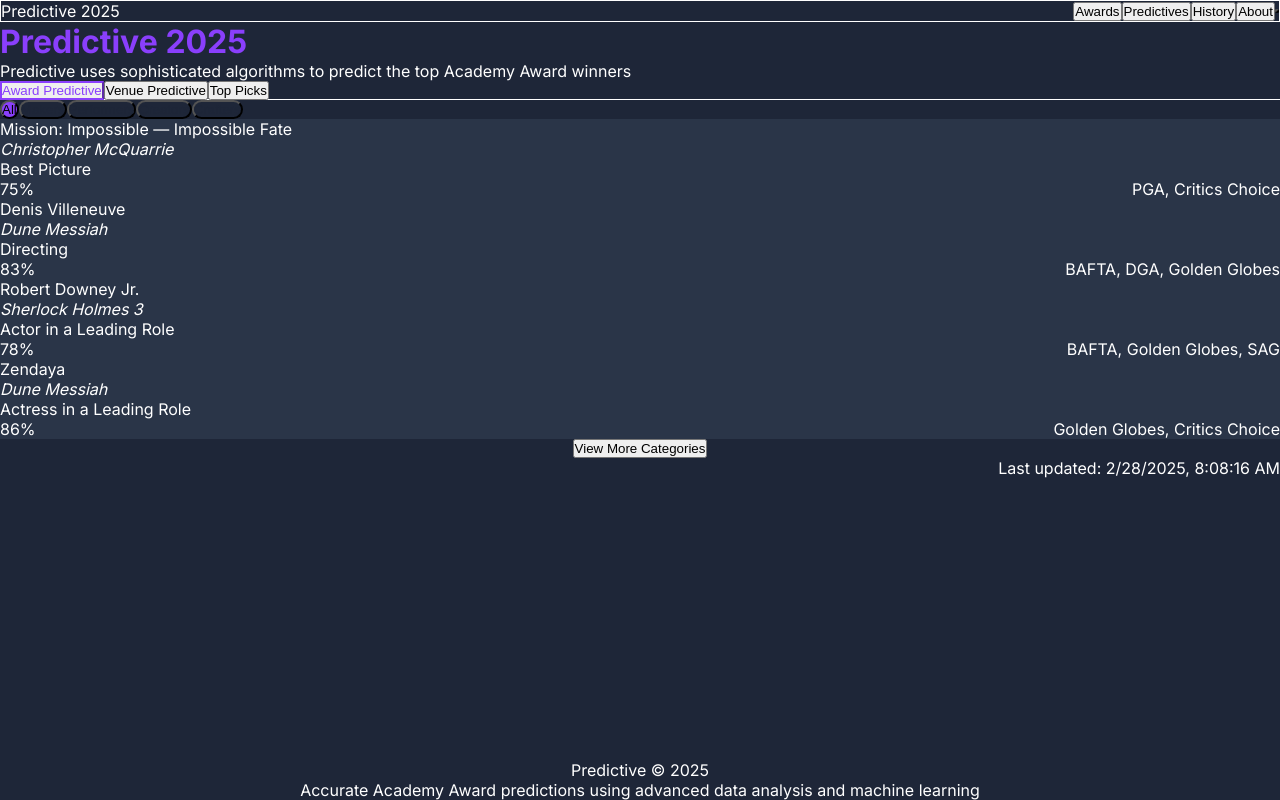
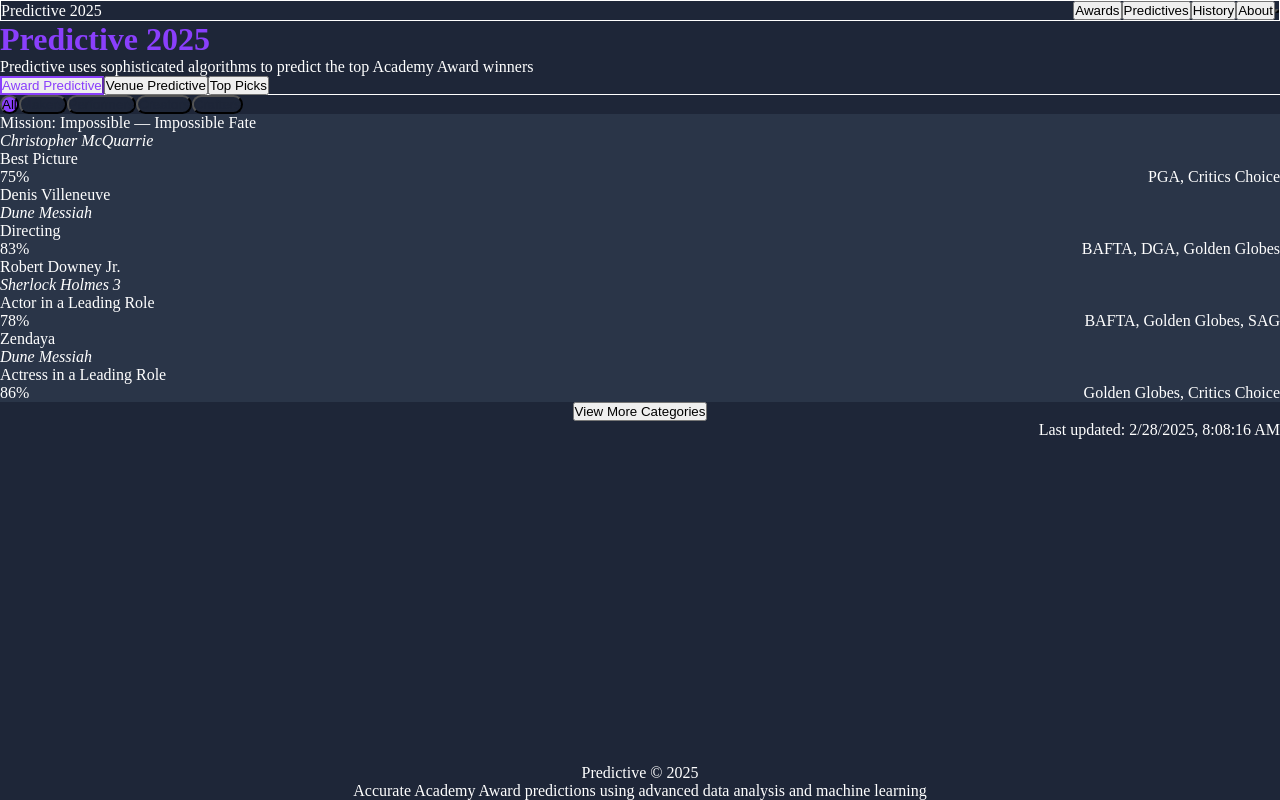
Before and after one commit to hey-samir/predictive, a Next.js app: page / in a window 1280 px wide. Built offline with nearby package versions, Linux system fonts and the light colour scheme.

Commit message:
Update Inter font to include weight 800 and fix styling issues.
Screenshot: https://storage.googleapis.com/screenshot-production-us-central1/5e27418b-df48-4e5c-849a-19b4c62b6f26/ff5c5795-8f16-41bb-96d6-c324f5b05421.jpg

```diff
--- a/src/app/layout.tsx
+++ b/src/app/layout.tsx
@@ -3,11 +3,12 @@
 import { Inter } from 'next/font/google';
 import React from 'react';
 
+// Configure the Inter font with all necessary weights
 const inter = Inter({
   subsets: ['latin'],
   display: 'swap',
   variable: '--font-inter',
-  weight: ['400', '500', '600', '700'],
+  weight: ['400', '500', '600', '700', '800'],
 });
 
 export const metadata: Metadata = {
@@ -35,8 +36,8 @@
   children: React.ReactNode;
 }) {
   return (
-    <html lang="en">
-      <body className={`${inter.className} font-sans antialiased bg-[#1e2638] text-white min-h-screen`}>
+    <html lang="en" className={inter.variable}>
+      <body className="font-sans antialiased bg-app-background text-white min-h-screen">
         {children}
       </body>
     </html>
--- a/src/app/page.tsx
+++ b/src/app/page.tsx
@@ -10,7 +10,7 @@
   const [activeSection, setActiveSection] = useState('predictive25');
 
   return (
-    <div className="min-h-screen flex flex-col bg-app-background font-['Inter']">
+    <div className="min-h-screen flex flex-col bg-app-background">
       <Header activeSection={activeSection} setActiveSection={setActiveSection} />
 
       <main className="flex-grow px-4 py-8">
--- a/src/styles/globals.css
+++ b/src/styles/globals.css
@@ -1,5 +1,3 @@
-@import url('https://fonts.googleapis.com/css2?family=Inter:wght@100;200;300;400;500;600;700;800;900&display=swap');
-
 @tailwind base;
 @tailwind components;
 @tailwind utilities;
@@ -25,7 +23,6 @@
 body {
   max-width: 100vw;
   overflow-x: hidden;
-  font-family: 'Inter', sans-serif;
 }
 
 body {
--- a/tailwind.config.js
+++ b/tailwind.config.js
@@ -108,7 +108,7 @@
         },
       },
       fontFamily: {
-        sans: ['Inter', 'sans-serif'],
+        sans: ['var(--font-inter)', 'system-ui', 'sans-serif'],
       },
       boxShadow: {
         // Tremor specific shadow
```
